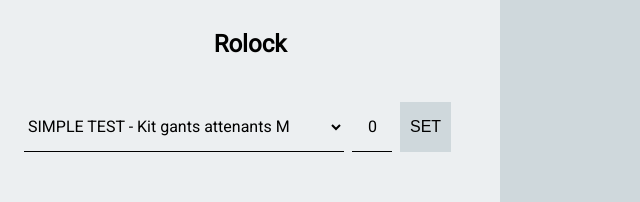
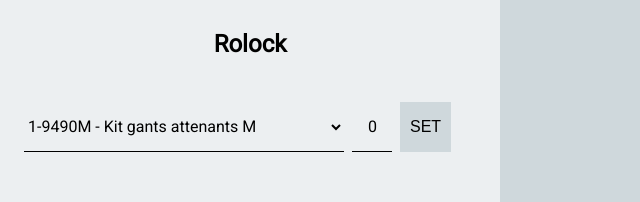
Before and after one commit to cbraissant/Rolock-labels, a Svelte app: page / in a window 1280 px wide. Shown: the top 202 px of the page, without its empty margins (0-640 px from the left). Built offline with nearby package versions, Linux system fonts and the light colour scheme.

Commit message:
revert changes to working commit

```diff
--- a/src/rolock.js
+++ b/src/rolock.js
@@ -1,11 +1,4 @@
 let products = [
-  {
-    product_code: 'R0194903',
-    product_model: 'SIMPLE TEST',
-    product_label: 'Kit gants attenants M ',
-    product_description: 'Kit Rolock 9801 with gloves 9490 M',
-    product_quantity: 0,
-  },
   {
     product_code: 'R0194903',
     product_model: '1-9490M',
```
Also changed, not shown: public/build/bundle.js, 1 other file (tests, documents, lock files or other folders).
